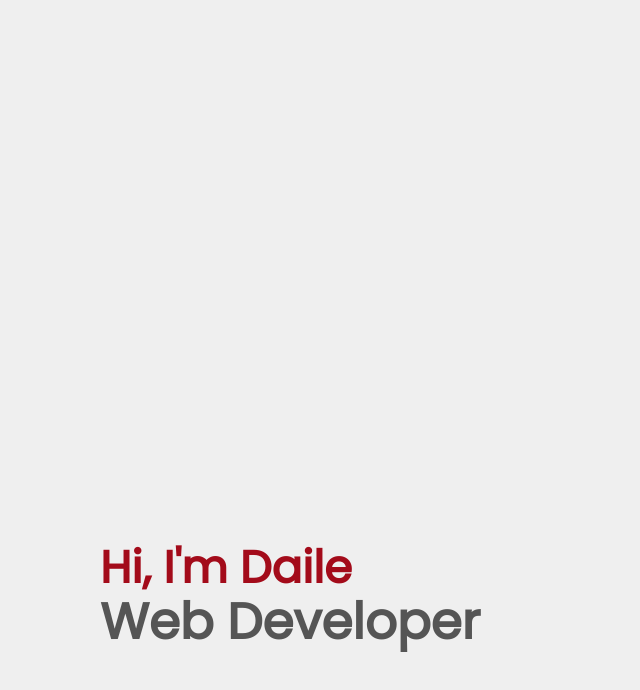
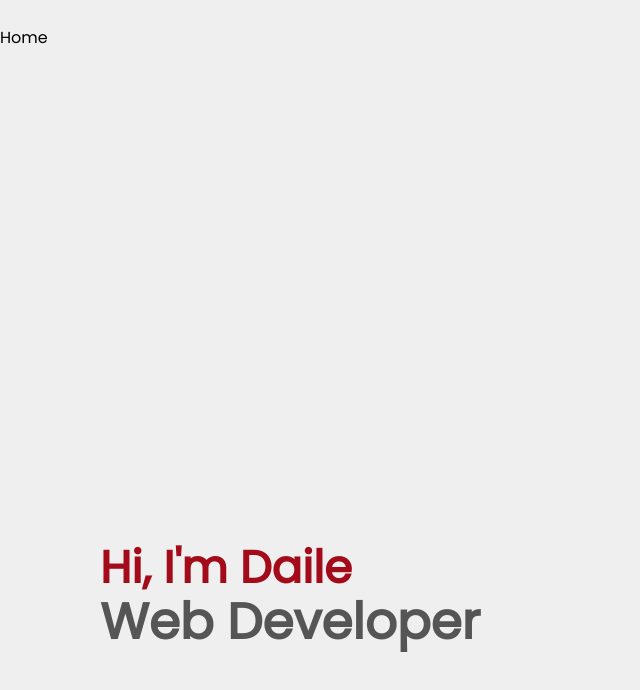
Before and after one commit to dailedreamer/allandailevida, a Vue app: page /#/ in a window 1280 px wide. Shown: the top 690 px of the page, without its empty margins (0-640 px from the left). Built offline with nearby package versions, Linux system fonts and the light colour scheme.

Commit message:
[HOME] Added : header navbar

```diff
--- a/src/components/Home.vue
+++ b/src/components/Home.vue
@@ -1,5 +1,22 @@
 <template>
   <div class="home">
+    <div>
+      <img src="" alt="">
+
+      <ul class="nav-menu">
+        <li class="nav-a">
+          Home
+        </li>
+
+      </ul>
+
+      <!-- <ul class="nav-min">
+        <router-link :to="{ name: 'Admin' }" class="nav-a">
+          <font-awesome-icon icon="bars" size="2x" class="hamburger" />
+          </router-link>
+      </ul> -->
+    </div>
+
     <div  class="details details--location">
       <h2 class="details__h2">Hi, I'm Daile</h2>
       <h1 class="details__h1">Web Developer</h1>
@@ -9,11 +26,8 @@
 </template>
 
 <script>
-// @ is an alias to /src
 export default {
   name: "Home",
-  components: {
-  },
 };
 </script>
 
--- a/src/views/About.vue
+++ /dev/null
@@ -1,5 +0,0 @@
-<template>
-  <div class="about">
-    <h1>This is an about page</h1>
-  </div>
-</template>
```
